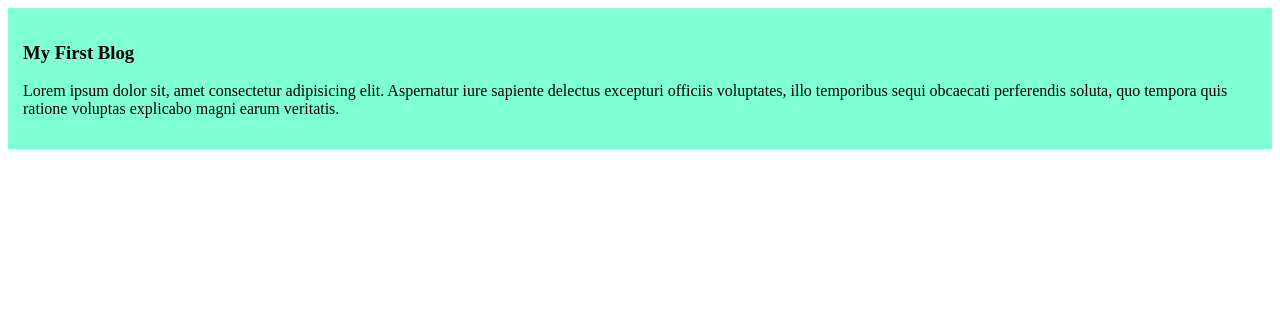
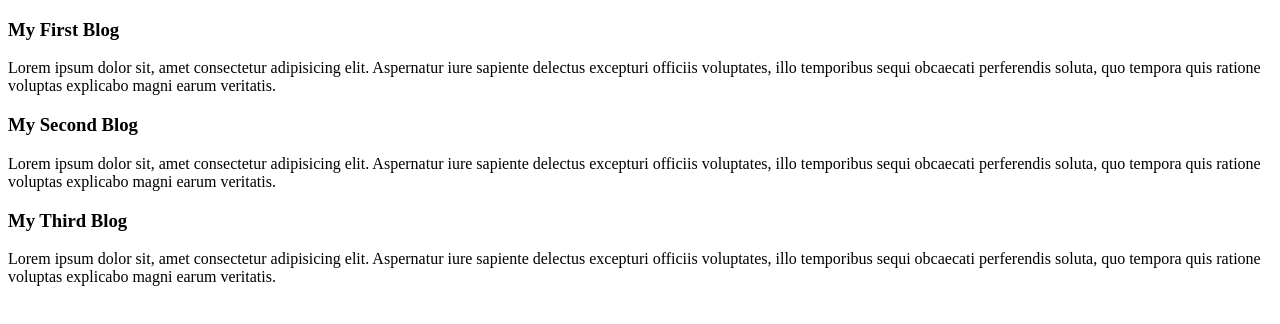
Before and after one commit to hablunadim/My-first-github-repo, a plain HTML site: page index.html in a window 1280 px wide. Drawn offline with Linux system fonts and the light colour scheme.

Commit message:
added the first blog

```diff
--- a/index.html
+++ b/index.html
@@ -4,12 +4,20 @@
     <meta charset="UTF-8">
     <meta name="viewport" content="width=device-width, initial-scale=1.0">
     <title>MY First Ever Github Repo</title>
-    <link rel="stylesheet" href="styles/blog.css">
+    <!-- <link rel="stylesheet" href="styles/blog.css"> -->
 </head>
 <body>
     <div>
         <h3>My First Blog</h3>
         <p>Lorem ipsum dolor sit, amet consectetur adipisicing elit. Aspernatur iure sapiente delectus excepturi officiis voluptates, illo temporibus sequi obcaecati perferendis soluta, quo tempora quis ratione voluptas explicabo magni earum veritatis.</p>
     </div>
+    <div>
+        <h3>My Second Blog</h3>
+        <p>Lorem ipsum dolor sit, amet consectetur adipisicing elit. Aspernatur iure sapiente delectus excepturi officiis voluptates, illo temporibus sequi obcaecati perferendis soluta, quo tempora quis ratione voluptas explicabo magni earum veritatis.</p>
+    </div>
+    <div>
+        <h3>My Third Blog</h3>
+        <p>Lorem ipsum dolor sit, amet consectetur adipisicing elit. Aspernatur iure sapiente delectus excepturi officiis voluptates, illo temporibus sequi obcaecati perferendis soluta, quo tempora quis ratione voluptas explicabo magni earum veritatis.</p>
+    </div>
 </body>
 </html>
--- a/styles/blog.css
+++ b/styles/blog.css
@@ -1,4 +1,5 @@
 div{
     background-color: aquamarine;
     padding: 15px;
+    margin-bottom: 10px;
 }
```
Also changed, not shown: index 2.html (added, +15 -0 lines).
